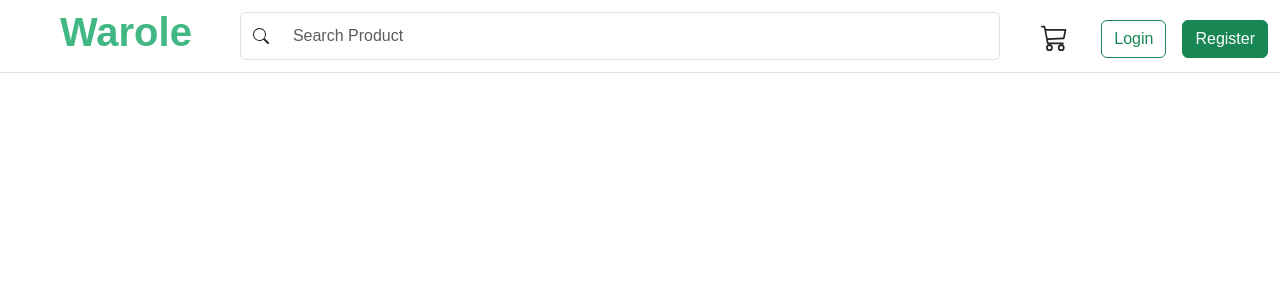
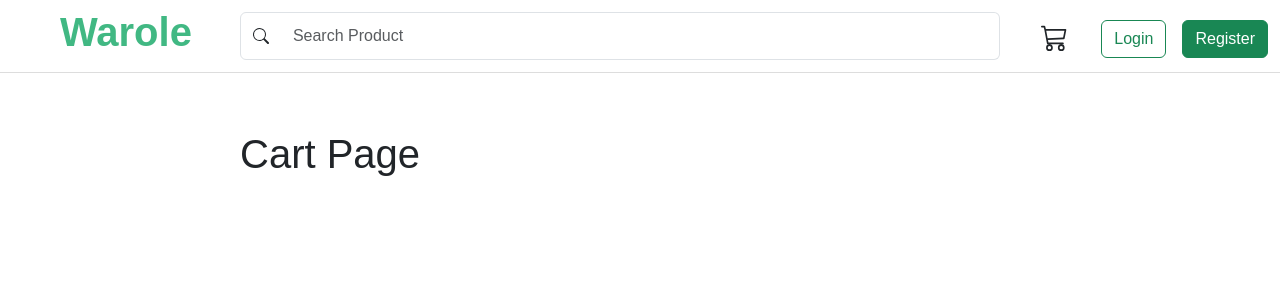
Before and after one commit to rifkyhilman/Warole-client, a Vue app: page /cart in a window 1280 px wide. Shown: the top 300 px of the page. Built offline with nearby package versions, Linux system fonts and the light colour scheme.

Commit message:
:construction: Add page cart
add page cart

```diff
--- a/src/components/Navbar.vue
+++ b/src/components/Navbar.vue
@@ -27,11 +27,13 @@
                             </span>
                             <input class="form-control me-2 border-start-0" type="search" placeholder="Search Product" aria-label="Search">
                         </div>
-                        <button class="btn bg-transparent btn-lg ms-3 me-3">
-                            <svg xmlns="http://www.w3.org/2000/svg" width="27" height="27" fill="currentColor" class="bi bi-cart3" viewBox="0 0 16 16">
-                                <path d="M0 1.5A.5.5 0 0 1 .5 1H2a.5.5 0 0 1 .485.379L2.89 3H14.5a.5.5 0 0 1 .49.598l-1 5a.5.5 0 0 1-.465.401l-9.397.472L4.415 11H13a.5.5 0 0 1 0 1H4a.5.5 0 0 1-.491-.408L2.01 3.607 1.61 2H.5a.5.5 0 0 1-.5-.5M3.102 4l.84 4.479 9.144-.459L13.89 4zM5 12a2 2 0 1 0 0 4 2 2 0 0 0 0-4m7 0a2 2 0 1 0 0 4 2 2 0 0 0 0-4m-7 1a1 1 0 1 1 0 2 1 1 0 0 1 0-2m7 0a1 1 0 1 1 0 2 1 1 0 0 1 0-2"/>
-                            </svg>
-                        </button>
+                        <router-link :to="{ name : 'cart' }">
+                            <button class="btn bg-transparent btn-lg ms-3 me-3">
+                                <svg xmlns="http://www.w3.org/2000/svg" width="27" height="27" fill="currentColor" class="bi bi-cart3" viewBox="0 0 16 16">
+                                    <path d="M0 1.5A.5.5 0 0 1 .5 1H2a.5.5 0 0 1 .485.379L2.89 3H14.5a.5.5 0 0 1 .49.598l-1 5a.5.5 0 0 1-.465.401l-9.397.472L4.415 11H13a.5.5 0 0 1 0 1H4a.5.5 0 0 1-.491-.408L2.01 3.607 1.61 2H.5a.5.5 0 0 1-.5-.5M3.102 4l.84 4.479 9.144-.459L13.89 4zM5 12a2 2 0 1 0 0 4 2 2 0 0 0 0-4m7 0a2 2 0 1 0 0 4 2 2 0 0 0 0-4m-7 1a1 1 0 1 1 0 2 1 1 0 0 1 0-2m7 0a1 1 0 1 1 0 2 1 1 0 0 1 0-2"/>
+                                </svg>
+                            </button>
+                        </router-link>
                         <div class="d-grid gap-2 d-md-flex justify-content-md-end">
                             <router-link :to="{ name : 'login' }">
                                 <button class="btn btn-outline-success me-md-2 mt-2" type="button"> Login </button>
--- a/src/router/index.js
+++ b/src/router/index.js
@@ -18,6 +18,11 @@ export default createRouter({
       path: '/register',
       name: 'register',
       component: () => import('../views/register/index.vue')
+    },
+    {
+      path: '/cart',
+      name: 'cart',
+      component: () => import('../views/cart/index.vue')
     }
   ],
 });
--- /dev/null
+++ b/src/views/cart/index.vue
@@ -0,0 +1,5 @@
+<template>
+    <div id="page-wrap">
+        <h1>Cart Page</h1>
+    </div>
+</template>
```
